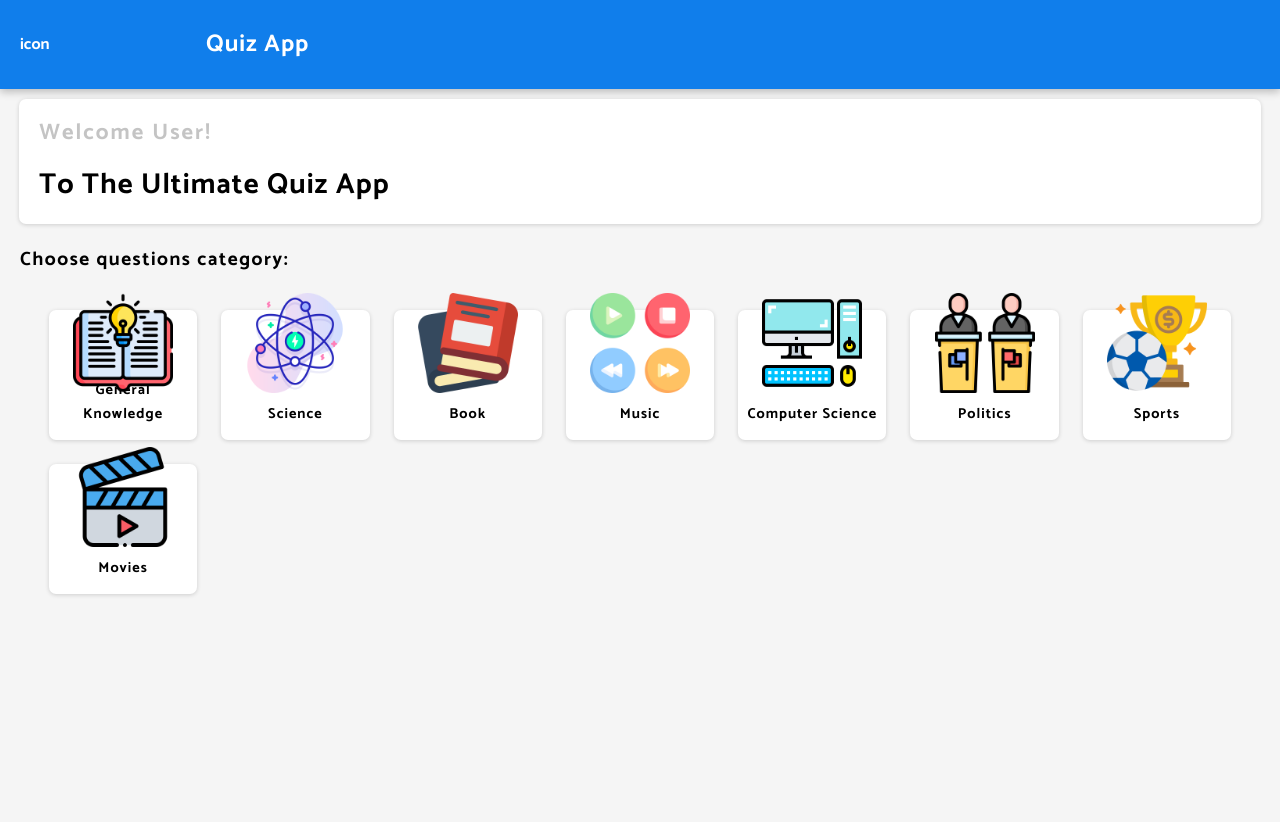
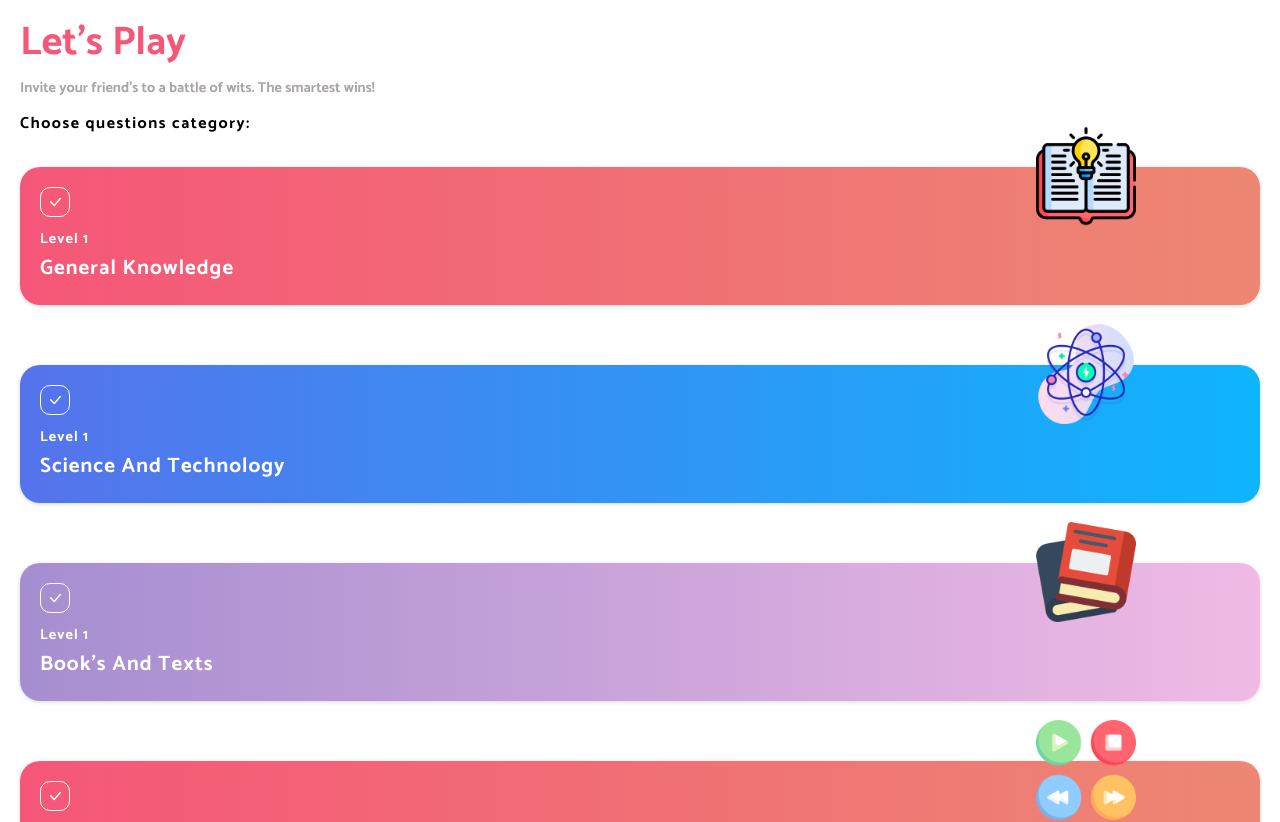
Before and after one commit to Abinashshasini/react-quiz-v2, a React (Create React App) app: page / in a window 1280 px wide. Shown: the top 822 px of the page. Before the commit the page ends 800 px from the top, so only its background shows below. Built offline with nearby package versions, Linux system fonts and the light colour scheme; a web font is replaced by a local one.

Commit message:
Third commit

```diff
--- a/package.json
+++ b/package.json
@@ -14,6 +14,7 @@
     "@types/styled-components": "^5.1.26",
     "react": "^18.2.0",
     "react-dom": "^18.2.0",
+    "react-icons": "^4.7.1",
     "react-router-dom": "^6.6.1",
     "react-scripts": "5.0.1",
     "styled-components": "^5.3.6",
--- a/src/GlobalStyle.js
+++ b/src/GlobalStyle.js
@@ -3,15 +3,18 @@ import { createGlobalStyle } from 'styled-components';
 export const GlobalStyle = createGlobalStyle`
   :root {
     --maxWidth: 1280px;
-    --white: #fff;
-    --lightGrey: #eee;
-    --secondColor: #658dca;
-    --mainColor: #107eeb;
-    --textColor: #c4c4c4;
     --fontSuperBig: 2.5rem;
     --fontBig: 1.5rem;
     --fontMed: 1.2rem;
-    --fontSmall: 1rem;//F55778
+    --fontSmall: 1rem;
+    --redPrimary: #f55778;
+    --redSecondary: #ED8773;
+    --white: #fff;
+    --lightGrey: #AAA4A4;
+    --bluePrimary: #5673EC;
+    --blueSecondary: #0EB5FC;
+    --violatePrimary: #A58ED0;
+    --violateSecondary: #F0BAE5;
   }
 
   * {
@@ -23,22 +26,21 @@ export const GlobalStyle = createGlobalStyle`
     margin: 0;
     padding: 0;
     box-sizing: border-box;
-    background: #f5f5f5;
 
     h1 {
       font-size: 2rem;
-      font-weight: 600;
-      color: var(--white);
+
+      margin: 0;
     }
 
     h3 {
       font-size: 1.1rem;
-      font-weight: 600;
+
     }
 
     p {
       font-size: 1rem;
-      color: var(--white);
+      margin: 0;
     }
   }
 
--- a/src/components/Header.styles.ts
+++ b/src/components/Header.styles.ts
@@ -1,38 +1,20 @@
 import styled from 'styled-components';
 
 export const Wrapper = styled.div`
-  background: var(--mainColor);
-  padding: 0 20px;
-  box-shadow: rgba(0, 0, 0, 0.24) 0px 3px 8px;
-`;
+  width: 100%;
+  min-height: 100px;
+  margin: 10px 20px 0px;
 
-export const Content = styled.div`
-  display: grid;
-  align-items: center;
-  grid-template-columns: 15% 85%;
-  max-width: var(--maxWidth);
-  padding: 5px 0;
-  margin: 0 auto;
-  color: white;
-
-  .icon {
-    font-size: 2.2rem;
-    color: white;
-    cursor: pointer;
+  h1 {
     margin: 0;
-
-    @media screen and (max-width: 500px) {
-      font-size: 1.8rem;
-    }
+    color: var(--redPrimary);
+    font-weight: 700;
+    font-size: 40px;
   }
 
-  h2 {
-    font-size: 1.5rem;
-    letter-spacing: 1px;
-    text-transform: capitalize;
-
-    @media screen and (max-width: 500px) {
-      font-size: 1.1rem;
-    }
+  .text {
+    color: var(--lightGrey);
+    font-weight: 400;
+    font-size: 0.9rem;
   }
 `;
--- a/src/components/Header.tsx
+++ b/src/components/Header.tsx
@@ -1,12 +1,12 @@
 import React from 'react';
-import { Wrapper, Content } from './Header.styles';
+import { Wrapper } from './Header.styles';
 
 const Header: React.FC = () => (
   <Wrapper>
-    <Content>
-      <p>icon</p>
-      <h2>Quiz App</h2>
-    </Content>
+    <h1>Let's Play</h1>
+    <div className="text">
+      Invite your friend's to a battle of wits. The smartest wins!
+    </div>
   </Wrapper>
 );
 
--- a/src/layouts/home/Category.styles.ts
+++ /dev/null
@@ -1,60 +0,0 @@
-import styled from 'styled-components';
-
-export const Wrapper = styled.div`
-  padding: 10px;
-`;
-
-export const Headings = styled.div`
-  width: 100%;
-  border-radius: 7px;
-  h2 {
-    margin: 0;
-    letter-spacing: 1.5px;
-    color: black;
-    font-size: 1.2rem;
-    margin-left: 10px;
-  }
-`;
-
-export const Grid = styled.div`
-  display: grid;
-  grid-template-columns: repeat(auto-fill, minmax(130px, 1fr));
-  grid-gap: 1.5rem;
-  padding: 25px 20px;
-  margin: 10px auto;
-  width: 97%;
-  border-radius: 7px;
-  a {
-    text-decoration: none;
-  }
-  .Item {
-    display: flex;
-    justify-content: flex-end;
-    align-items: center;
-    flex-direction: column;
-    background: var(--white);
-    box-shadow: rgba(0, 0, 0, 0.16) 0px 1px 4px;
-    padding: 7px;
-    border-radius: 7px;
-    overflow: visible;
-    position: relative;
-    min-height: 130px;
-    img {
-      position: absolute;
-      top: -13%;
-      width: 100px;
-      height: 100px;
-    }
-    p {
-      color: black;
-      letter-spacing: 1px;
-      text-align: center;
-      margin: 0;
-      font-weight: 600;
-      font-size: 0.9rem;
-      margin-bottom: 7px;
-      text-transform: capitalize;
-      text-decoration: none;
-    }
-  }
-`;
--- a/src/layouts/home/Category.tsx
+++ /dev/null
@@ -1,77 +0,0 @@
-import React from 'react';
-import { Link } from 'react-router-dom';
-//Imagess
-import GeneralKnowledge from '../../images/open-book.png';
-import Science from '../../images/atom.png';
-import Book from '../../images/book.png';
-import Music from '../../images/buttons.png';
-import Computer from '../../images/desktop-computer.png';
-import Politics from '../../images/politics.png';
-import Sports from '../../images/trophy.png';
-import Movies from '../../images/video.png';
-//Styles
-import { Wrapper, Headings, Grid } from './Category.styles';
-const categories = [
-  {
-    img: GeneralKnowledge,
-    text: 'General Knowledge',
-    id: 9,
-  },
-  {
-    img: Science,
-    text: 'Science',
-    id: 17,
-  },
-  {
-    img: Book,
-    text: 'Book',
-    id: 10,
-  },
-  {
-    img: Music,
-    text: 'Music',
-    id: 12,
-  },
-  {
-    img: Computer,
-    text: 'Computer Science',
-    id: 18,
-  },
-  {
-    img: Politics,
-    text: 'Politics',
-    id: 24,
-  },
-  {
-    img: Sports,
-    text: 'Sports',
-    id: 21,
-  },
-  {
-    img: Movies,
-    text: 'Movies',
-    id: 11,
-  },
-];
-
-const Category: React.FC = () => {
-  return (
-    <Wrapper>
-      <Headings>
-        <h2>Choose questions category:</h2>
-      </Headings>
-      <Grid>
-        {categories.map((element, index) => (
-          <Link to={`/${element.id}`} key={`${element.id}-${index}`}>
-            <div className="Item">
-              <img src={element.img} alt="category " />
-              <p>{element.text}</p>
-            </div>
-          </Link>
-        ))}
-      </Grid>
-    </Wrapper>
-  );
-};
-
-export default Category;
--- a/src/layouts/home/Home.tsx
+++ b/src/layouts/home/Home.tsx
@@ -1,14 +1,95 @@
 import React from 'react';
-//components
-import Welcome from './Welcome';
-import Category from './Category';
+import { Link } from 'react-router-dom';
+//Imagess
+import GeneralKnowledge from '../../images/open-book.png';
+import Science from '../../images/atom.png';
+import Book from '../../images/book.png';
+import Music from '../../images/buttons.png';
+import Computer from '../../images/desktop-computer.png';
+import Politics from '../../images/politics.png';
+import Sports from '../../images/trophy.png';
+import Movies from '../../images/video.png';
+//Styles
+import { Wrapper, Headings, Container } from './home.styles';
+import { BsCheckLg } from 'react-icons/bs';
+const categories = [
+  {
+    img: GeneralKnowledge,
+    text: 'General Knowledge',
+    id: 9,
+    color: 'var(--redPrimary), var(--redSecondary)',
+  },
+  {
+    img: Science,
+    text: 'Science and Technology',
+    id: 17,
+    color: 'var(--bluePrimary), var(--blueSecondary)',
+  },
+  {
+    img: Book,
+    text: "Book's and Texts",
+    id: 10,
+    color: 'var(--violatePrimary), var(--violateSecondary)',
+  },
+  {
+    img: Music,
+    text: 'Music and Videos',
+    id: 12,
+    color: 'var(--redPrimary), var(--redSecondary)',
+  },
+  {
+    img: Computer,
+    text: 'Computer Science',
+    id: 18,
+    color: 'var(--bluePrimary), var(--blueSecondary)',
+  },
+  {
+    img: Politics,
+    text: 'Indian and world Politics',
+    id: 24,
+    color: 'var(--violatePrimary), var(--violateSecondary)',
+  },
+  {
+    img: Sports,
+    text: 'Sports and games',
+    id: 21,
+    color: 'var(--redPrimary), var(--redSecondary)',
+  },
+  {
+    img: Movies,
+    text: 'Movies and series',
+    id: 11,
+    color: 'var(--bluePrimary), var(--blueSecondary)',
+  },
+];
 
 const Home: React.FC = () => {
   return (
-    <>
-      <Welcome />
-      <Category />
-    </>
+    <Wrapper>
+      <Headings>
+        <h2>Choose questions category:</h2>
+      </Headings>
+      <Container>
+        {categories.map((element, index) => (
+          <Link to={`/${element.id}`} key={`${element.id}-${index}`}>
+            <div
+              className="Item"
+              style={{
+                background: `linear-gradient(90deg, ${element.color})`,
+              }}
+            >
+              <img src={element.img} alt="category " />
+
+              <div className="icons">
+                <BsCheckLg color="white" />
+              </div>
+              <p className="level">Level 1</p>
+              <p className="heading">{element.text}</p>
+            </div>
+          </Link>
+        ))}
+      </Container>
+    </Wrapper>
   );
 };
 
--- a/src/layouts/home/Welcome.styles.ts
+++ /dev/null
@@ -1,30 +0,0 @@
-import styled from 'styled-components';
-
-export const Wrapper = styled.div`
-  padding: 15px 10px;
-  background: white;
-  box-shadow: rgba(0, 0, 0, 0.16) 0px 1px 4px;
-  margin: 10px auto;
-  width: 97%;
-  border-radius: 7px;
-`;
-
-export const Content = styled.div`
-  h1 {
-    color: var(--textColor);
-    font-size: 1.4rem;
-    letter-spacing: 2px;
-    margin: 0;
-    margin-bottom: 10px;
-    margin-left: 10px;
-    text-transform: capitalize;
-  }
-  h2 {
-    color: black;
-    font-size: 1.8rem;
-    letter-spacing: 1px;
-    margin: 0;
-    margin-left: 10px;
-    text-transform: capitalize;
-  }
-`;
--- a/src/layouts/home/Welcome.tsx
+++ /dev/null
@@ -1,13 +0,0 @@
-import React from 'react';
-import { Wrapper, Content } from './Welcome.styles';
-
-const Welcome: React.FC = () => (
-  <Wrapper>
-    <Content>
-      <h1>Welcome user!</h1>
-      <h2>To the ultimate quiz app</h2>
-    </Content>
-  </Wrapper>
-);
-
-export default Welcome;
--- /dev/null
+++ b/src/layouts/home/home.styles.ts
@@ -0,0 +1,73 @@
+import styled from 'styled-components';
+
+export const Wrapper = styled.div`
+  padding: 0px 20px;
+`;
+
+export const Headings = styled.div`
+  width: 100%;
+  border-radius: 7px;
+  h2 {
+    margin: 0;
+    letter-spacing: 1.5px;
+    color: black;
+    font-size: 1rem;
+  }
+`;
+
+export const Container = styled.div`
+  a {
+    text-decoration: none;
+  }
+  .Item {
+    display: flex;
+    align-items: flex-start;
+    flex-direction: column;
+    width: 100%;
+    background: var(--white);
+    box-shadow: rgba(0, 0, 0, 0.16) 0px 1px 4px;
+    border-radius: 20px;
+    overflow: visible;
+    position: relative;
+    margin: 20px 0px 60px;
+    padding: 20px 10px;
+    padding-left: 20px;
+    .icons {
+      border: 1px solid white;
+      border-radius: 10px;
+      width: 30px;
+      height: 30px;
+      display: flex;
+      justify-content: center;
+      align-items: center;
+      margin-bottom: 10px;
+    }
+
+    .level,
+    .heading {
+      color: var(--white);
+      letter-spacing: 1px;
+      margin: 0;
+      font-weight: 400;
+      font-size: 0.9rem;
+      text-transform: capitalize;
+      text-decoration: none;
+    }
+
+    .heading {
+      font-size: 1.3rem;
+    }
+
+    img {
+      position: absolute;
+      top: -30%;
+      right: 10%;
+      width: 100px;
+      height: 100px;
+    }
+  }
+
+  .Item:first-child {
+    margin-top: 30px;
+  }
+`;
```
Also changed, not shown: 1 other file (tests, documents, lock files or other folders).
